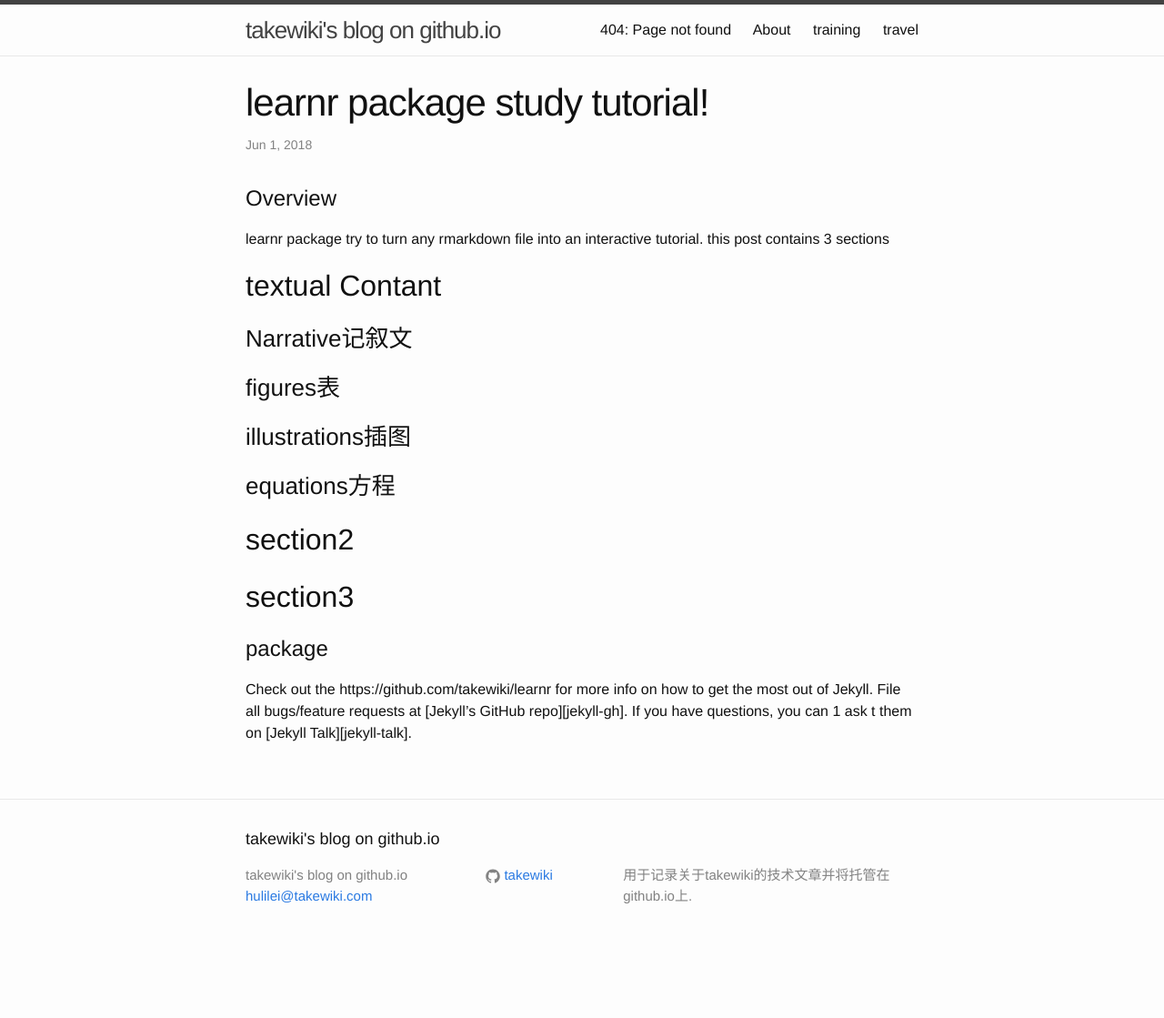
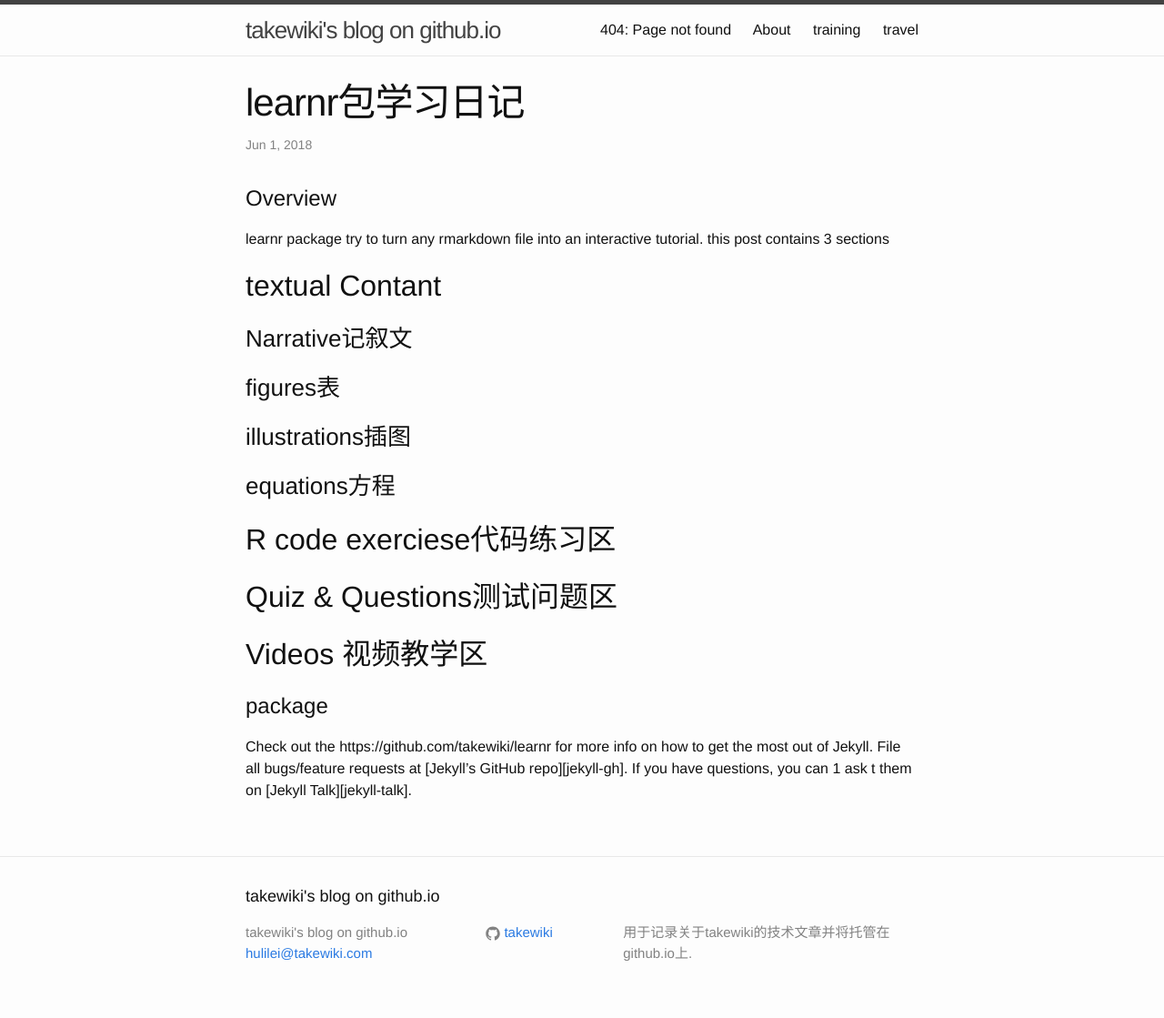
Before and after one commit to takewiki/takewiki.github.io, a Jekyll site: the page built from _posts/2018-06-01-learnr package tutorial.markdown, in a window 1280 px wide. Shown: the whole page at 91% size. Built offline with Jekyll 4.4.1, drawn with Linux system fonts in a browser that asks for light colours; before the commit the page ends 1056 px from its top, so only the background shows below that.

Commit message:
update the title

```diff
--- a/_posts/2018-06-01-learnr package tutorial.markdown
+++ b/_posts/2018-06-01-learnr package tutorial.markdown
@@ -1,6 +1,6 @@
 ---
 layout: post
-title:  "learnr package study tutorial!"
+title:  "learnr包学习日记"
 date:   2018-06-01 08:17:24 +0800
 categories: training
 tags: [ travel ]
@@ -19,9 +19,11 @@ this post contains 3 sections
 
 ### equations方程
 
-## section2
+## R code exerciese代码练习区
 
-## section3
+## Quiz & Questions测试问题区
+
+## Videos 视频教学区
 
 # package
 
```
